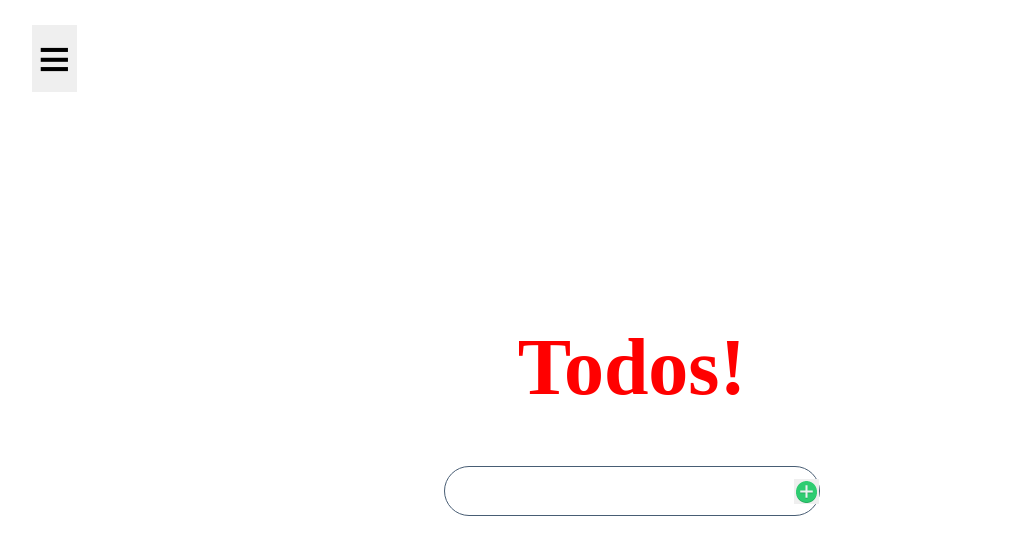
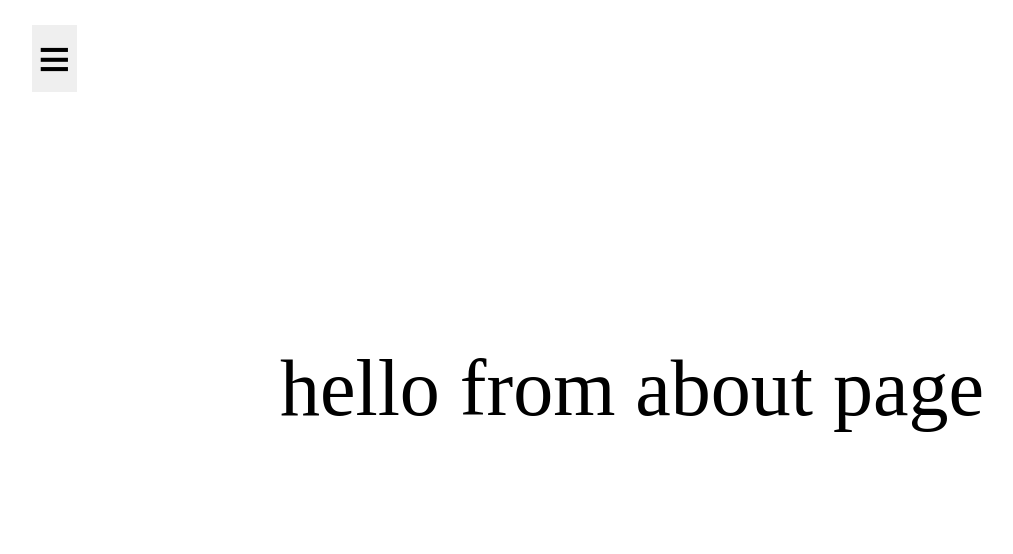
Before and after one commit to AmineHLub/todo-react-app, a React (Create React App) app: page /about in a window 1280 px wide. Shown: the top 554 px of the page, without its empty margins (8-1021 px from the left). Built offline with nearby package versions, Linux system fonts and the light colour scheme.

Commit message:
Add routing,Add about component, Add navbutton to about page

```diff
--- a/src/App.js
+++ b/src/App.js
@@ -1,15 +1,26 @@
 import './App.css';
 import { useState } from 'react';
+import { BrowserRouter as Router, Route, Switch } from 'react-router-dom';
 import Main from './components/main';
 import Navbar from './components/navbar';
+import About from './about';
 
 function App() {
   const [open, OpenNav] = useState(false);
   return (
-    <div>
-      {open && <Navbar OpenNav={OpenNav} open={open} />}
-      <Main OpenNav={OpenNav} open={open} />
-    </div>
+    <Router>
+      <div>
+        {open && <Navbar OpenNav={OpenNav} open={open} />}
+        <Switch>
+          <Route exact path="/">
+            <Main OpenNav={OpenNav} open={open} />
+          </Route>
+          <Route path="/about">
+            <About OpenNav={OpenNav} open={open} />
+          </Route>
+        </Switch>
+      </div>
+    </Router>
   );
 }
 
--- /dev/null
+++ b/src/about.js
@@ -0,0 +1,16 @@
+/* eslint-disable react/prop-types */
+import React from 'react';
+import './style/about.css';
+
+function About({ OpenNav, open }) {
+  return (
+    <>
+      <button className="hamburger-menu" type="button" onClick={() => OpenNav(!open)}> ≡ </button>
+      <div className="about-page-div">
+        hello from about page
+      </div>
+    </>
+  );
+}
+
+export default About;
--- a/src/components/navbar.js
+++ b/src/components/navbar.js
@@ -1,5 +1,6 @@
 import React from 'react';
 import '../style/navbar.css';
+import { Link } from 'react-router-dom';
 
 // eslint-disable-next-line react/prop-types
 const Navbar = ({ OpenNav, open }) => {
@@ -13,8 +14,8 @@ const Navbar = ({ OpenNav, open }) => {
       <nav className="navbar-container">
         <button className="close-hamburger" type="button" onClick={closeNav}> X </button>
         <ul>
-          <li><a href="/">Home</a></li>
-          <li><a href="/">About</a></li>
+          <li><Link to="/">Home</Link></li>
+          <li><Link to="/about">About</Link></li>
         </ul>
       </nav>
     </>
--- /dev/null
+++ b/src/style/about.css
@@ -0,0 +1,8 @@
+.about-page-div {
+  display: flex;
+  height: 95vh;
+  width: 100%;
+  justify-content: center;
+  align-items: center;
+  font-size: 5rem;
+}
--- a/src/style/main.css
+++ b/src/style/main.css
@@ -58,12 +58,3 @@
   margin: 0.5rem 0;
   padding: 2%;
 }
-
-.hamburger-menu {
-  position: absolute;
-  top: 25px;
-  left: 40px;
-  cursor: pointer;
-  border: none;
-  font-size: 3.5rem;
-}
--- a/src/style/navbar.css
+++ b/src/style/navbar.css
@@ -10,11 +10,26 @@
 
 a {
   text-decoration: none;
+  color: white;
 }
 
 .navbar-container > ul {
   list-style-type: none;
   padding: 0 0 0 25px;
+}
+
+.navbar-container > ul > li {
+  font-size: 2rem;
+  color: white;
+}
+
+.hamburger-menu {
+  position: absolute;
+  top: 25px;
+  left: 40px;
+  cursor: pointer;
+  border: none;
+  font-size: 3.5rem;
 }
 
 .close-hamburger {
```
